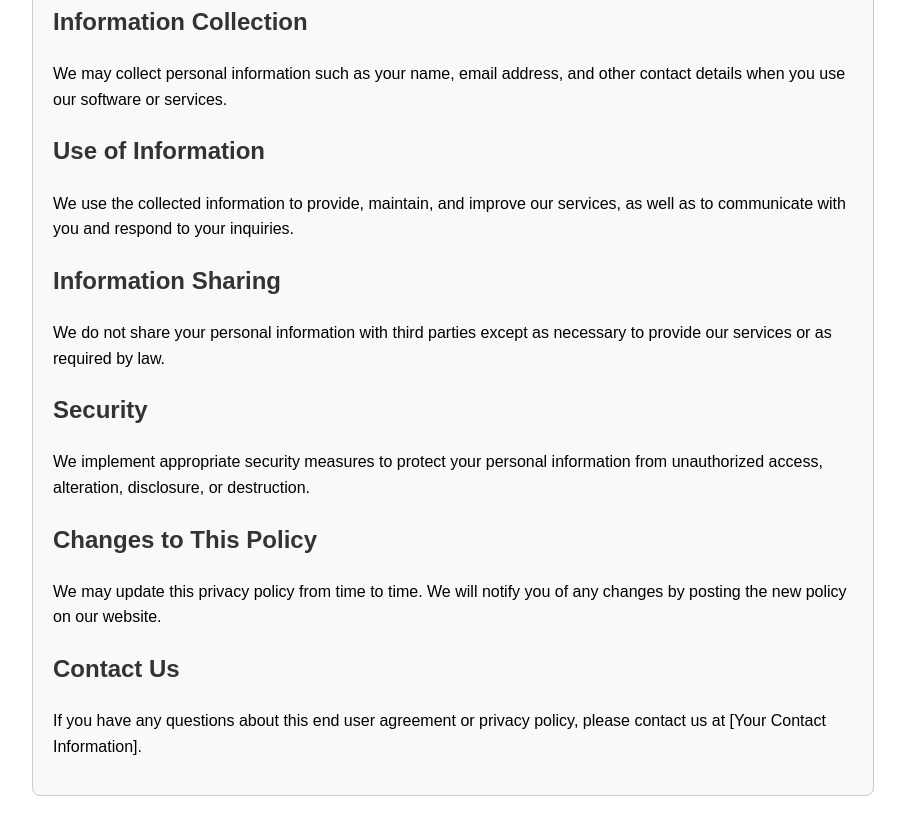
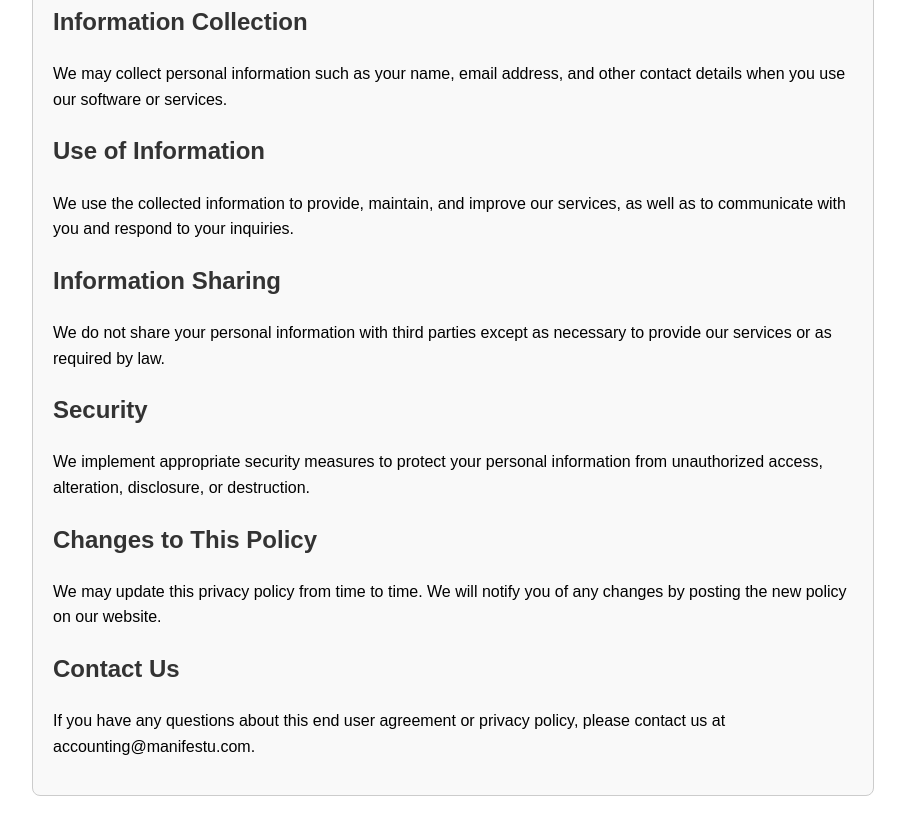
Before and after one commit to manifestuaccounting/manifestuaccounting.github.io, a plain HTML site: page index.html in a window 1280 px wide. Shown: the part 866-1682 px from the top of the page, without its empty margins (187-1092 px from the left). Drawn offline with Linux system fonts and the light colour scheme.

Commit message:
updated commit

```diff
--- a/index.html
+++ b/index.html
@@ -50,7 +50,7 @@
         <h2>Changes to This Policy</h2>
         <p>We may update this privacy policy from time to time. We will notify you of any changes by posting the new policy on our website.</p>
         <h2>Contact Us</h2>
-        <p>If you have any questions about this end user agreement or privacy policy, please contact us at [Your Contact Information].</p>
+        <p>If you have any questions about this end user agreement or privacy policy, please contact us at accounting@manifestu.com.</p>
     </div>
 </body>
 </html>
```
